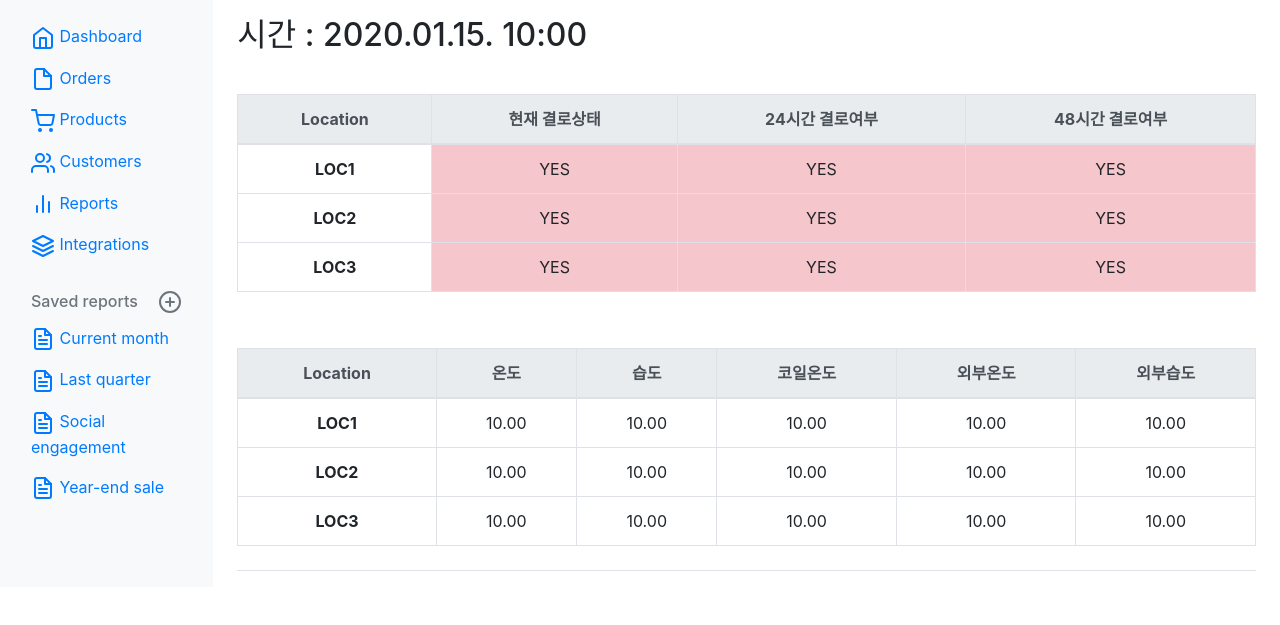
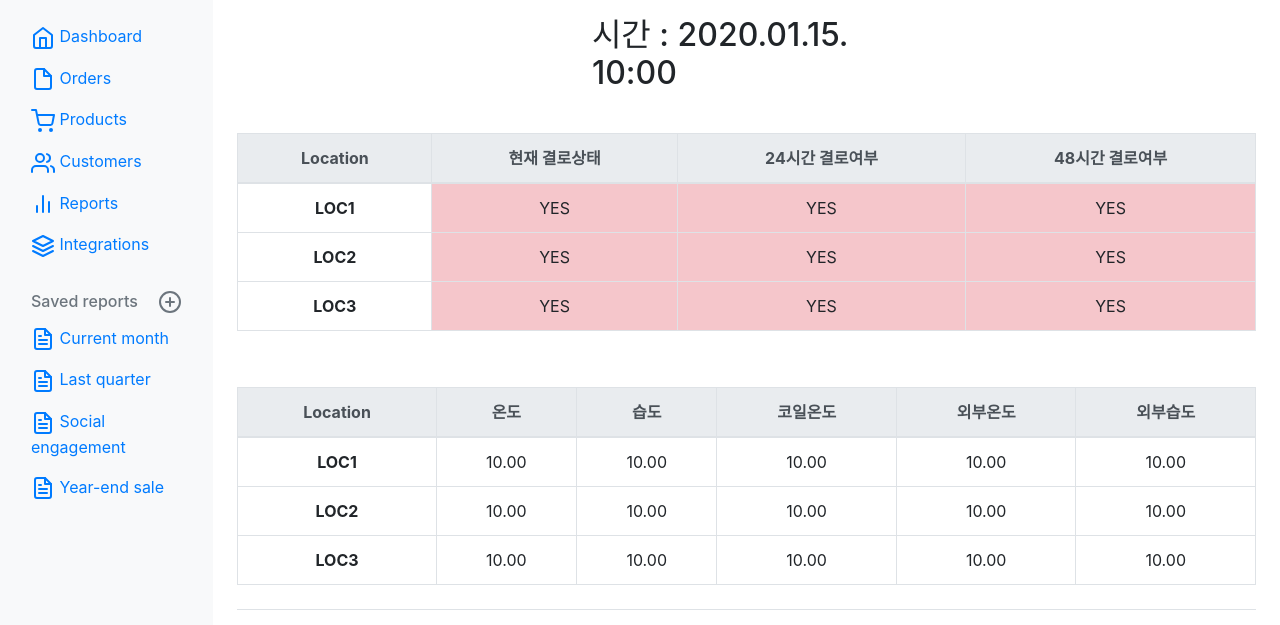
Before and after one commit to Redix8/raspberry, a Django app: template monitor/templates/monitor/plant.html in a window 1280 px wide. Shown: the part 56-681 px from the top of the page. Run offline with Django 3.2, Linux system fonts and the light colour scheme; the template is opened without the code that fills it: most values are stand-ins (such as "Sample title", 1, 10 or a date in 2020); some libraries are stand-ins or nearby versions.

Commit message:
plant time center

```diff
--- a/monitor/templates/monitor/plant.html
+++ b/monitor/templates/monitor/plant.html
@@ -81,8 +81,8 @@
             </nav>
 
             <main role="main" class="col-md-9 ml-sm-auto col-lg-10 px-md-4">
-                <div class="d-flex justify-content-between flex-wrap flex-md-nowrap align-items-center pt-3 pb-2 mb-3 h2 text-center">
-                    {{ env.recTime|date:'시간 : Y.m.d. H:00' }}
+                <div class="d-flex justify-content-center flex-wrap flex-md-nowrap align-items-center pt-3 pb-2 mb-3 h2">
+                    <div class="col-4">{{ env.recTime|date:'시간 : Y.m.d. H:00' }}</div>
                 </div>
                 <div class="d-flex justify-content-between flex-wrap flex-md-nowrap align-items-center pt-3 pb-2 mb-3">
                     <table class="table table-bordered text-center">
```
